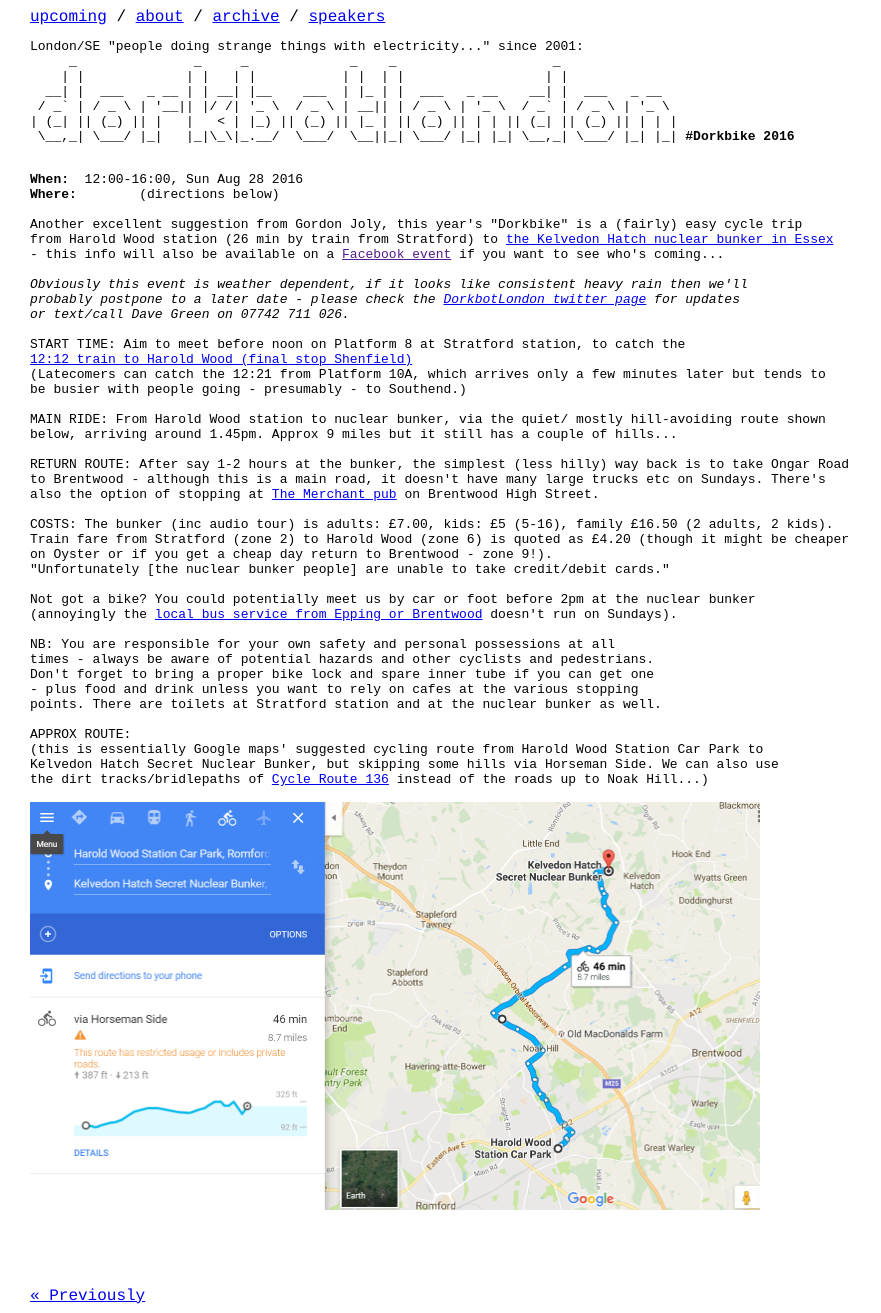
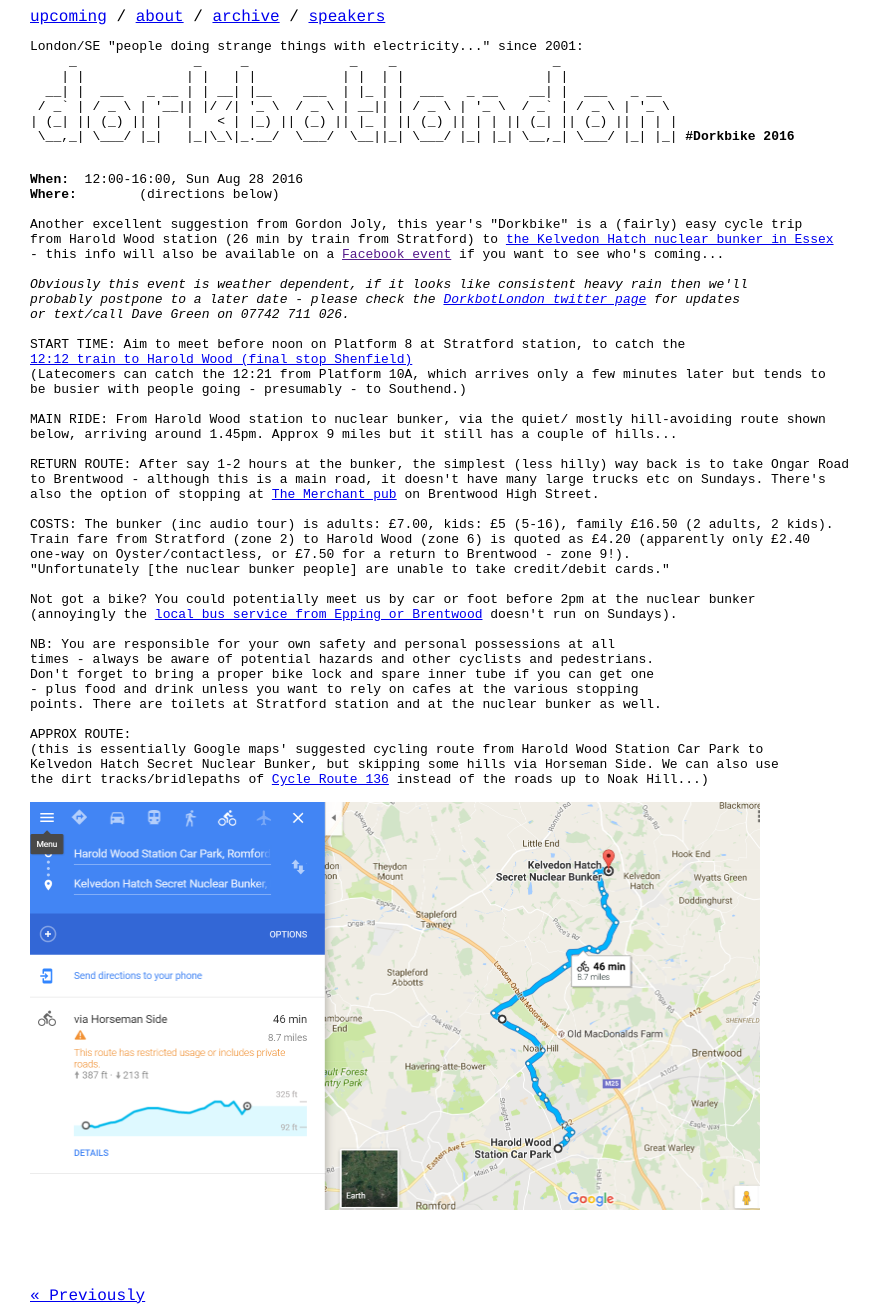
Before and after one commit to dorkbotlondon/dorkbotlondon.github.io, a Jekyll site: the page built from _posts/2016-08-28-dorkbike-2016.html, in a window 1280 px wide. Shown: the whole page, without its empty margins (0-881 px from the left). Built offline with Jekyll 4.4.1, drawn with Linux system fonts in a browser that asks for light colours; Markdown is read by kramdown in place of the engine named in the settings.

Commit message:
Update 2016-08-28-dorkbike-2016.html

```diff
--- a/_posts/2016-08-28-dorkbike-2016.html
+++ b/_posts/2016-08-28-dorkbike-2016.html
@@ -27,8 +27,8 @@
 also the option of stopping at <a href="http://www.themerchantbrentwood.co.uk/">The Merchant pub</a> on Brentwood High Street.
 
 COSTS: The bunker (inc audio tour) is adults: £7.00, kids: £5 (5-16), family £16.50 (2 adults, 2 kids).
-Train fare from Stratford (zone 2) to Harold Wood (zone 6) is quoted as £4.20 (though it might be cheaper
-on Oyster or if you get a cheap day return to Brentwood - zone 9!).
+Train fare from Stratford (zone 2) to Harold Wood (zone 6) is quoted as £4.20 (apparently only £2.40
+one-way on Oyster/contactless, or £7.50 for a return to Brentwood - zone 9!).
 "Unfortunately [the nuclear bunker people] are unable to take credit/debit cards."
 
 Not got a bike? You could potentially meet us by car or foot before 2pm at the nuclear bunker
```
